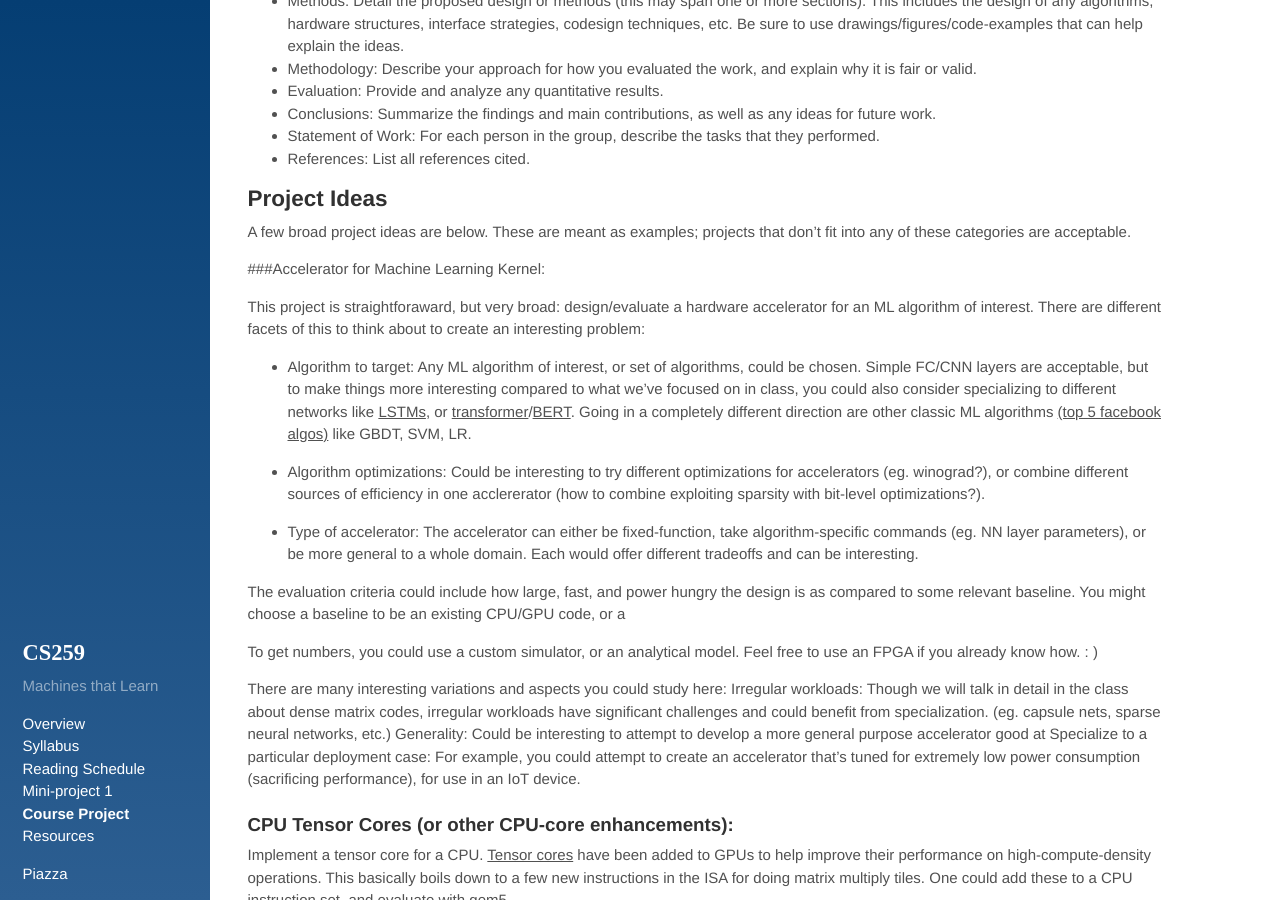
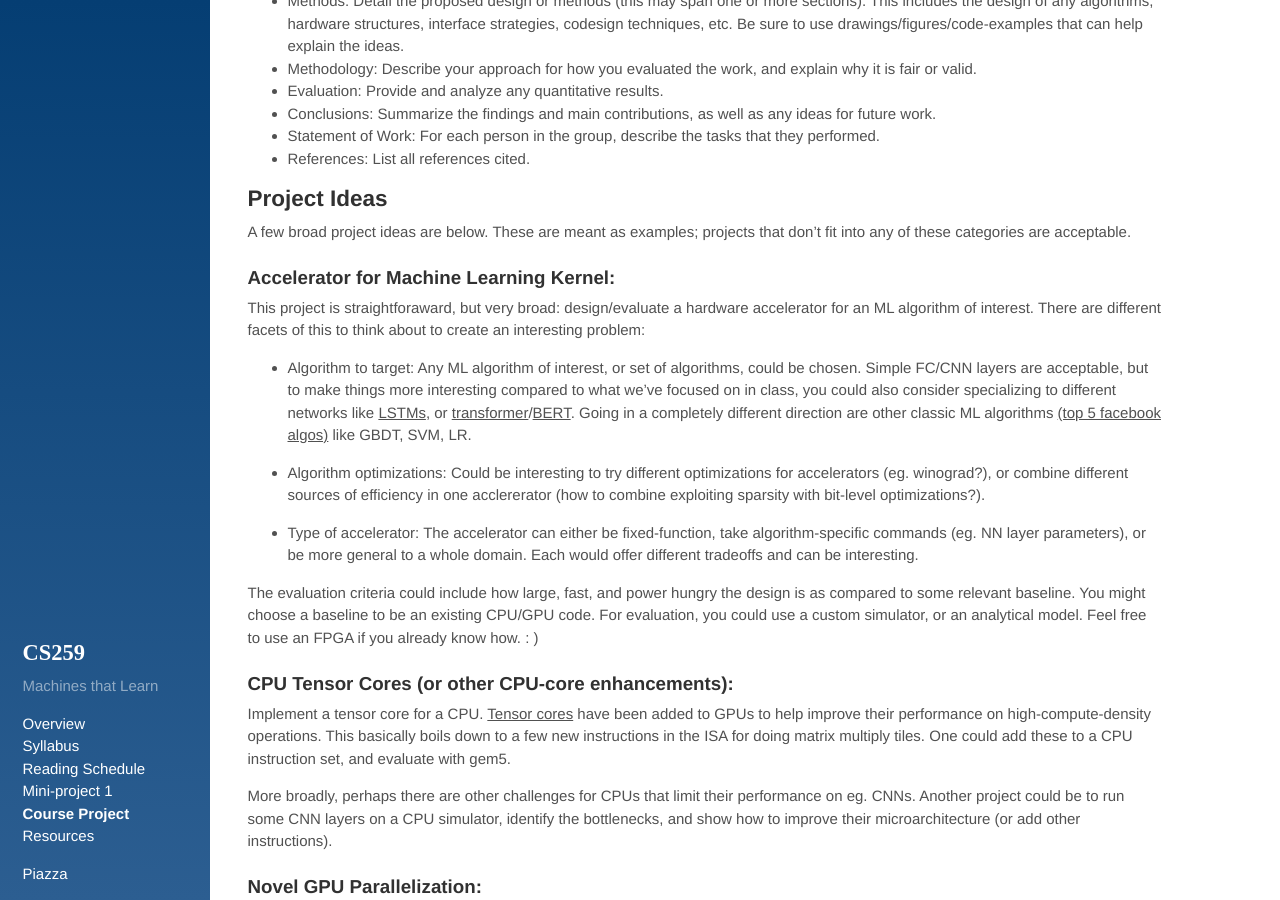
Before and after one commit to PolyArch/cs259, a Jekyll site: the page built from 08-project.md, in a window 1280 px wide and 900 px high, scrolled down 742 px. Built offline with Jekyll 4.4.1, drawn with Linux system fonts in a browser that asks for light colours.

Commit message:
project ideas

```diff
--- a/08-project.md
+++ b/08-project.md
@@ -57,7 +57,7 @@ valid.
 A few broad project ideas are below.  These are meant as examples; projects that
 don't fit into any of these categories are acceptable.
 
-###Accelerator for Machine Learning Kernel:
+### Accelerator for Machine Learning Kernel:
 
 This project is straightforaward, but very broad: design/evaluate a hardware accelerator for an ML
 algorithm of interest.  There are different facets of this to think about to
@@ -83,19 +83,9 @@ to a whole domain.  Each would offer different tradeoffs and can be interesting.
 
 The evaluation criteria could include how large, fast, and power hungry the design
 is as compared to some relevant baseline.  You might choose a baseline to be an
-existing CPU/GPU code, or a
-
-To get numbers, you could use a custom simulator, or an analytical model.  Feel
+existing CPU/GPU code.
+For evaluation, you could use a custom simulator, or an analytical model.  Feel
 free to use an FPGA if you already know how. : )
-
-There  are many interesting variations and aspects you could study here:
-Irregular workloads:  Though we will talk in detail in the class about dense
-matrix codes, irregular workloads have significant challenges and could benefit
-from specialization.  (eg. capsule nets, sparse neural networks, etc.)
-Generality:  Could be interesting to attempt to develop a more general purpose
-accelerator good at Specialize to a particular deployment case: For example,
-you could attempt to create an accelerator that’s tuned for extremely low power
-consumption (sacrificing performance), for use in an IoT device.
 
 ### CPU Tensor Cores (or other CPU-core enhancements):
 
```
